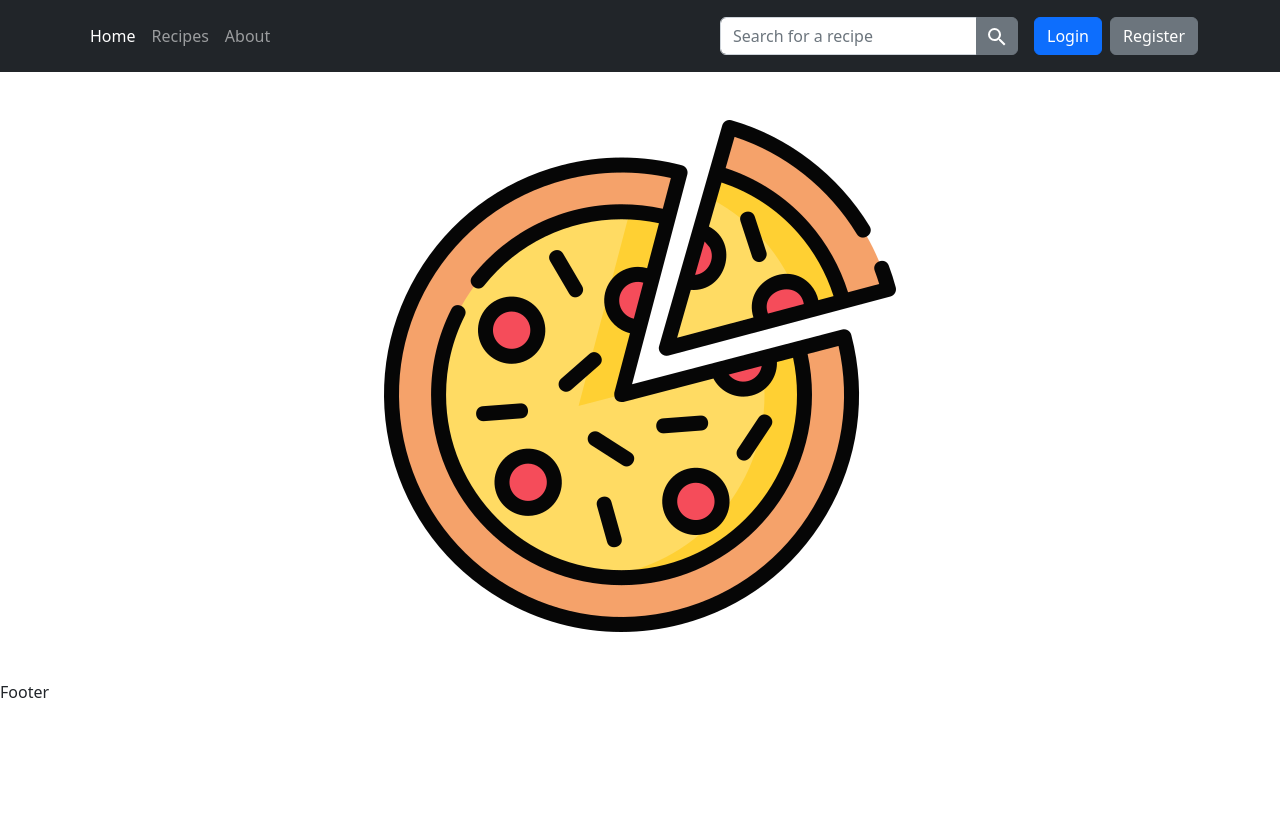
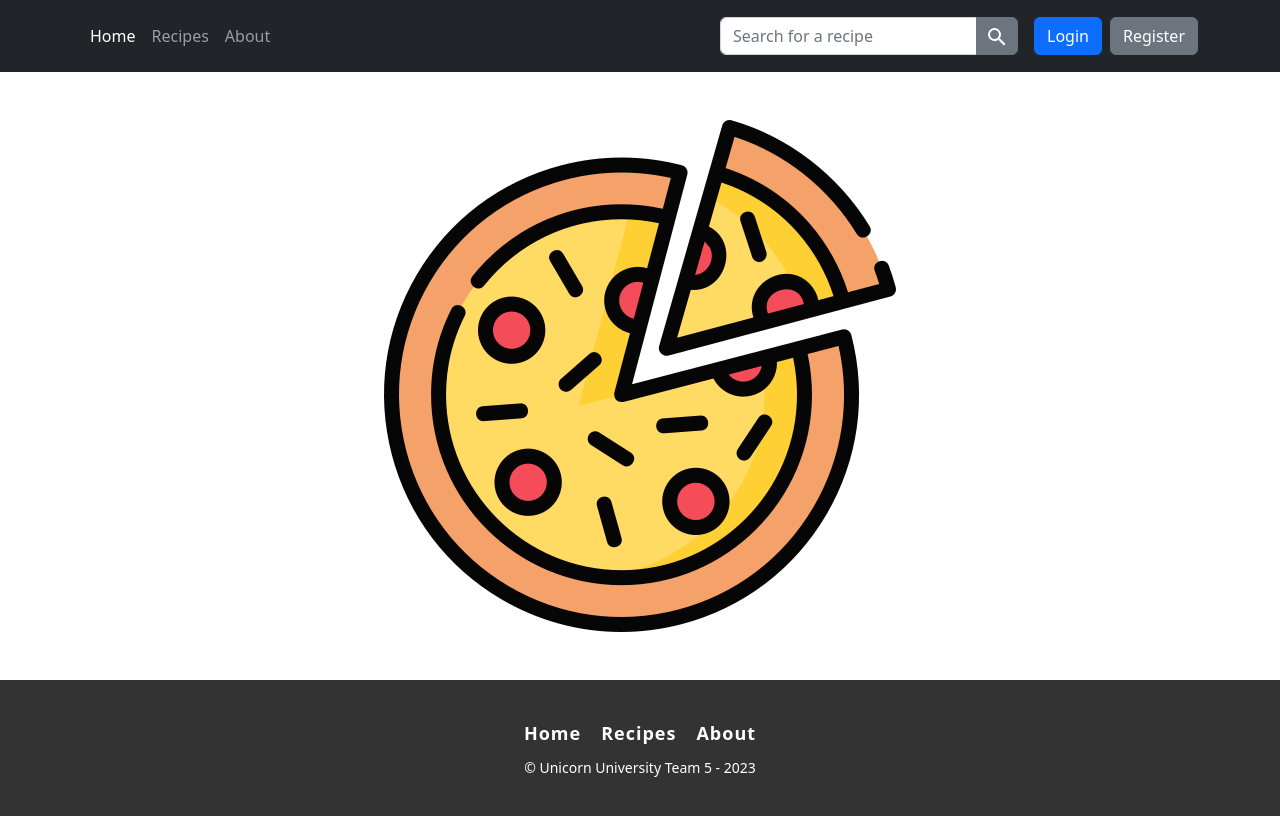
Before and after one commit to petp91/Cookbook, a React (Create React App) app in the folder client/: page / in a window 1280 px wide. Built offline with nearby package versions, Linux system fonts and the light colour scheme.

Commit message:
add Footer

```diff
--- a/client/src/App.js
+++ b/client/src/App.js
@@ -4,6 +4,8 @@ import HomePage from "./pages/HomePage";
 import RecipesPage from "./pages/RecipesPage";
 import AboutPage from "./pages/AboutPage";
 import NotFound from "./pages/NotFound";
+import Footer from "./components/Footer"
+import "./layout/Footer.css"
 
 import './layout/nested_modals_fix.css';
 
@@ -18,7 +20,7 @@ const App = () => {
                 <Route path="*" element={ <NotFound /> } />
             </Routes>
             <div>
-                Footer
+                <Footer />
             </div>
         </BrowserRouter>
     );
--- /dev/null
+++ b/client/src/components/Footer.js
@@ -0,0 +1,18 @@
+import React from 'react';
+import {Link} from 'react-router-dom';
+import '../layout/Footer.css';
+
+function Footer() {
+  return (
+    <footer>
+      <div className="footer-links">
+        <Link to='/' className='nav-link'>Home</Link>
+        <Link to='/recipes' className='nav-link'>Recipes</Link>
+        <Link to='/about' className='nav-link'>About</Link>
+      </div>
+      <p>&copy; Unicorn University Team 5 - 2023</p>
+    </footer>
+  );
+}
+
+export default Footer;
--- /dev/null
+++ b/client/src/layout/Footer.css
@@ -0,0 +1,51 @@
+.footer-links {
+  display: flex;
+  justify-content: center;
+  align-items: center;
+  margin-bottom: 10px;
+}
+
+.footer-links a {
+  color: #fff;
+  text-decoration: none;
+  margin-right: 20px;
+  font-size: 18px;
+  font-weight: 600;
+  letter-spacing: 1px;
+  transition: all 0.3s ease;
+}
+
+.footer-links a:hover {
+  color: #d7d7d7;
+}
+
+.footer-links a:last-child {
+  margin-right: 0;
+}
+
+footer {
+  background-color: #333;
+  color: #fff;
+  padding: 40px 0;
+  text-align: center;
+}
+
+footer p {
+  font-size: 14px;
+  margin: 0;
+}
+
+@media screen and (max-width: 600px) {
+  .footer-links {
+    flex-wrap: wrap;
+  }
+
+  .footer-links a {
+    margin-right: 0;
+    margin-bottom: 10px;
+  }
+
+  footer {
+    padding: 20px 0;
+  }
+}
```
